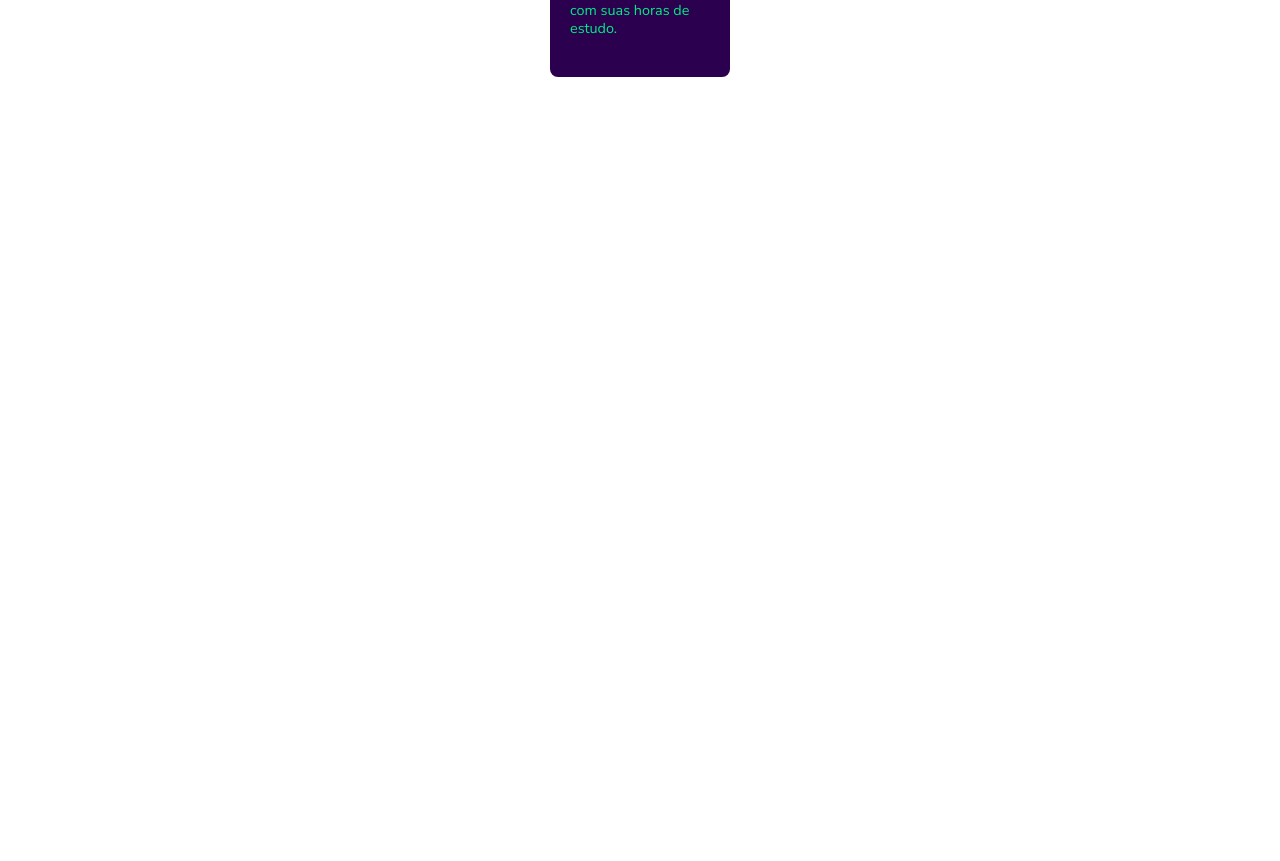
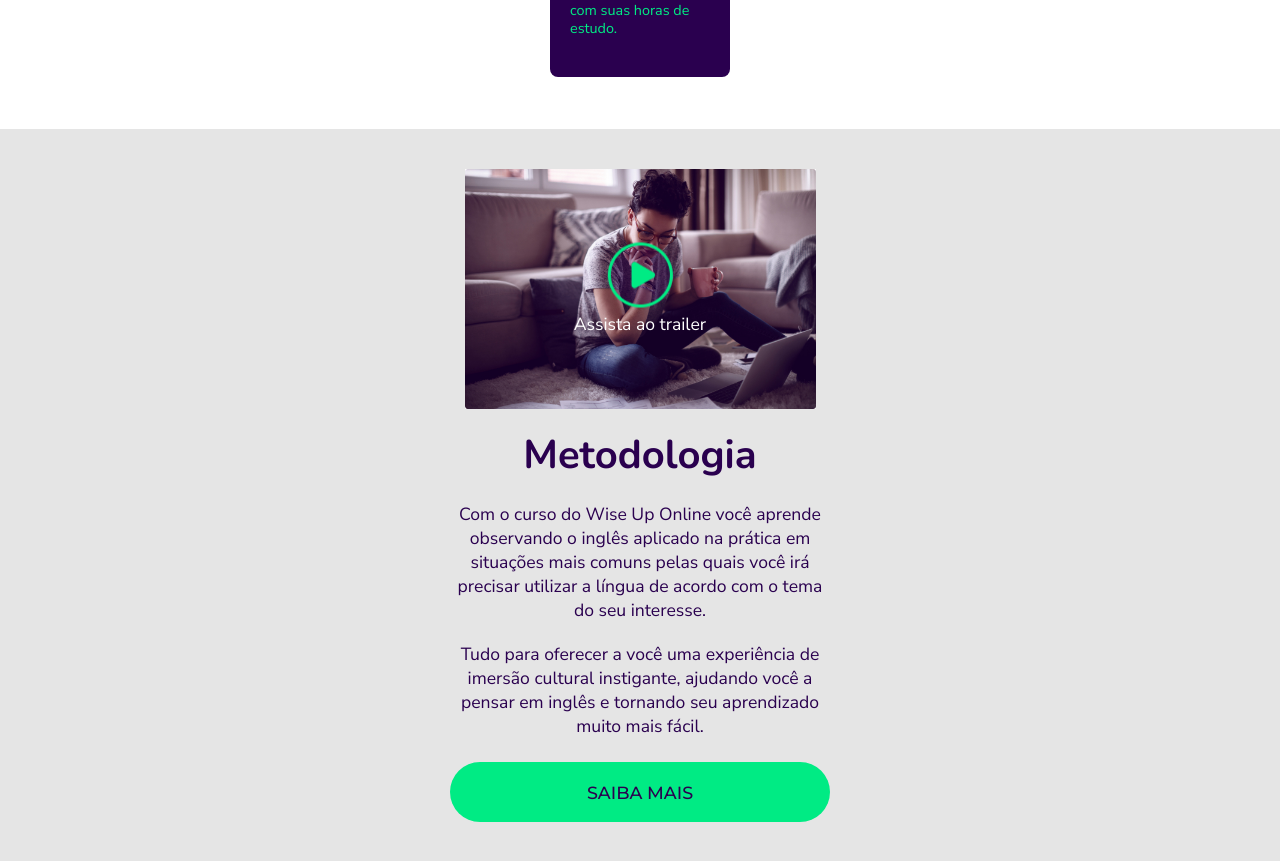
Before and after one commit to mateuscnh/wiseup-clone, a React (Create React App) app: page / in a window 1280 px wide. Shown: the part 2140-3001 px from the top of the page. Before the commit the page ends 2269 px from the top, so only its background shows below. Built offline with nearby package versions, Linux system fonts and the light colour scheme.

Commit message:
feat: methodology implemented.

```diff
--- a/src/App.js
+++ b/src/App.js
@@ -7,6 +7,7 @@ import wiseup from './assets/styles/Theme';
 import Header from './components/Header';
 import Hero from './components/Hero';
 import Benefits from './components/Benefits';
+import Methodology from './components/Methodology';
 
 const App = () => (
   <ThemeProvider theme={wiseup}>
@@ -14,6 +15,7 @@ const App = () => (
     <Header />
     <Hero />
     <Benefits />
+    <Methodology />
   </ThemeProvider>
 );
 
--- /dev/null
+++ b/src/components/Methodology/index.jsx
@@ -0,0 +1,29 @@
+import React from 'react';
+
+import { Container, Video } from './styles';
+import Button from '../Button';
+
+import img_methodology from '../../assets/images/online/img-methodology.jpg';
+import play from '../../assets/images/online/play-green-t.png';
+
+function Methodology() {
+    return (
+        <Container id="methodology">
+            <div className="content">
+                <Video background={img_methodology}>
+                    <div>
+                        <img src={play} alt="" />
+                        <p>Assista ao trailer</p>
+                    </div>
+                </Video>
+
+                <h1>Metodologia</h1>
+                <p>Com o curso do Wise Up Online você aprende observando o inglês aplicado na prática em situações mais comuns pelas quais você irá precisar utilizar a língua de acordo com o tema do seu interesse.</p>
+                <p>Tudo para oferecer a você uma experiência de imersão cultural instigante, ajudando você a pensar em inglês e tornando seu aprendizado muito mais fácil.</p>
+                <Button>SAIBA MAIS</Button>
+            </div>
+        </Container>
+    );
+}
+
+export default Methodology;
--- /dev/null
+++ b/src/components/Methodology/styles.js
@@ -0,0 +1,48 @@
+import styled from 'styled-components';
+
+export const Container = styled.div`
+    padding: 40px 0;
+
+    text-align: center;
+
+    background-color: ${props => props.theme.colors.background_secondary};
+
+    h1, button{
+        margin: 24px 0;
+    }
+
+    h1 + p{
+        margin-bottom: 20px;
+    }
+`;
+
+export const Video = styled.div`
+    position: relative;
+
+    height: 240px;
+
+    border-radius: 8px;
+
+    background: url(${props => props.background}) no-repeat center;
+    background-size: contain;
+
+
+    div{
+        position: absolute;
+        top: 50%;
+        left: 50%;
+        transform: translate(-50%, -50%);
+
+        text-align: center;
+        color: ${props => props.theme.colors.text};
+
+        cursor: pointer;
+        img{
+        transition: .2s;
+        }
+
+        :hover img{
+            transform: scale(1.05);
+        }
+    }
+`;
```
